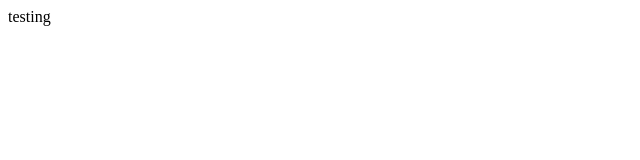
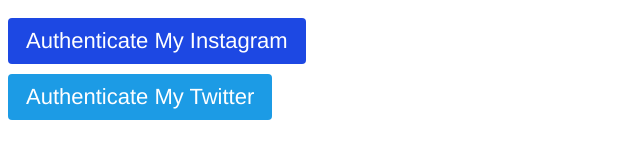
Before and after one commit to robotys/mementomoris, a plain HTML site: page index.html in a window 1280 px wide. Shown: the whole page, without its empty margins (0-640 px from the left). Drawn offline with Linux system fonts and the light colour scheme.

Commit message:
doing insta auth

```diff
--- a/index.html
+++ b/index.html
@@ -1 +1,50 @@
-testing
+<DOCTYPE html>
+<html>
+<head>
+
+	<style>
+		body{
+			font-family: Helvetica;
+		}
+
+		#auth_insta, #auth_twitter{
+			background: #444;
+			color: #fff;
+			border-radius: 4px;
+			padding: 10px 18px;
+			font-size: 22px;
+			display: inline-block;
+			text-decoration: none;
+			margin-top: 10px;
+		}
+
+		#auth_insta{
+			background: #1d48e3;
+		}
+
+		#auth_twitter{
+			background: #1c9be5;
+		}
+
+		#auth_insta:hover{
+			background: #2853e5;
+		}
+
+		#auth_twitter:hover{
+			background: #50a0ec;
+		}
+	</style>
+
+	<script>
+		// authenticate
+
+	</script>
+
+</head>
+<body>
+
+	<a href="https://instagram.com/oauth/authorize/?client_id=a516519f4f3a4232b4cc12ebbf0c132a&redirect_uri=http://robotys.net/mementomoris&response_type=token" id="auth_insta">Authenticate My Instagram</a> <br/>
+	<a href="#" id="auth_twitter">Authenticate My Twitter</a>
+
+</body>
+</html>
```
Also changed, not shown: 1 other file.
